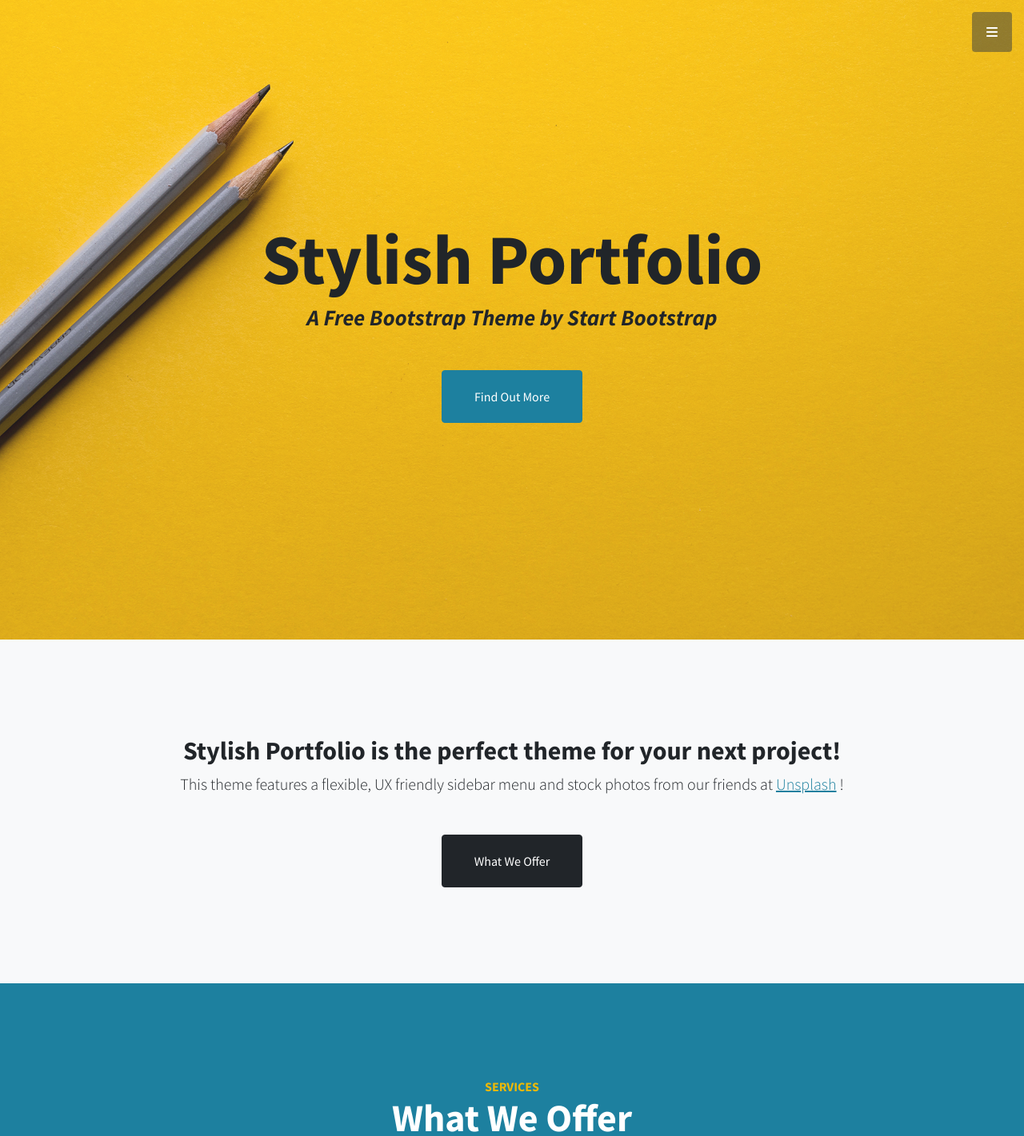
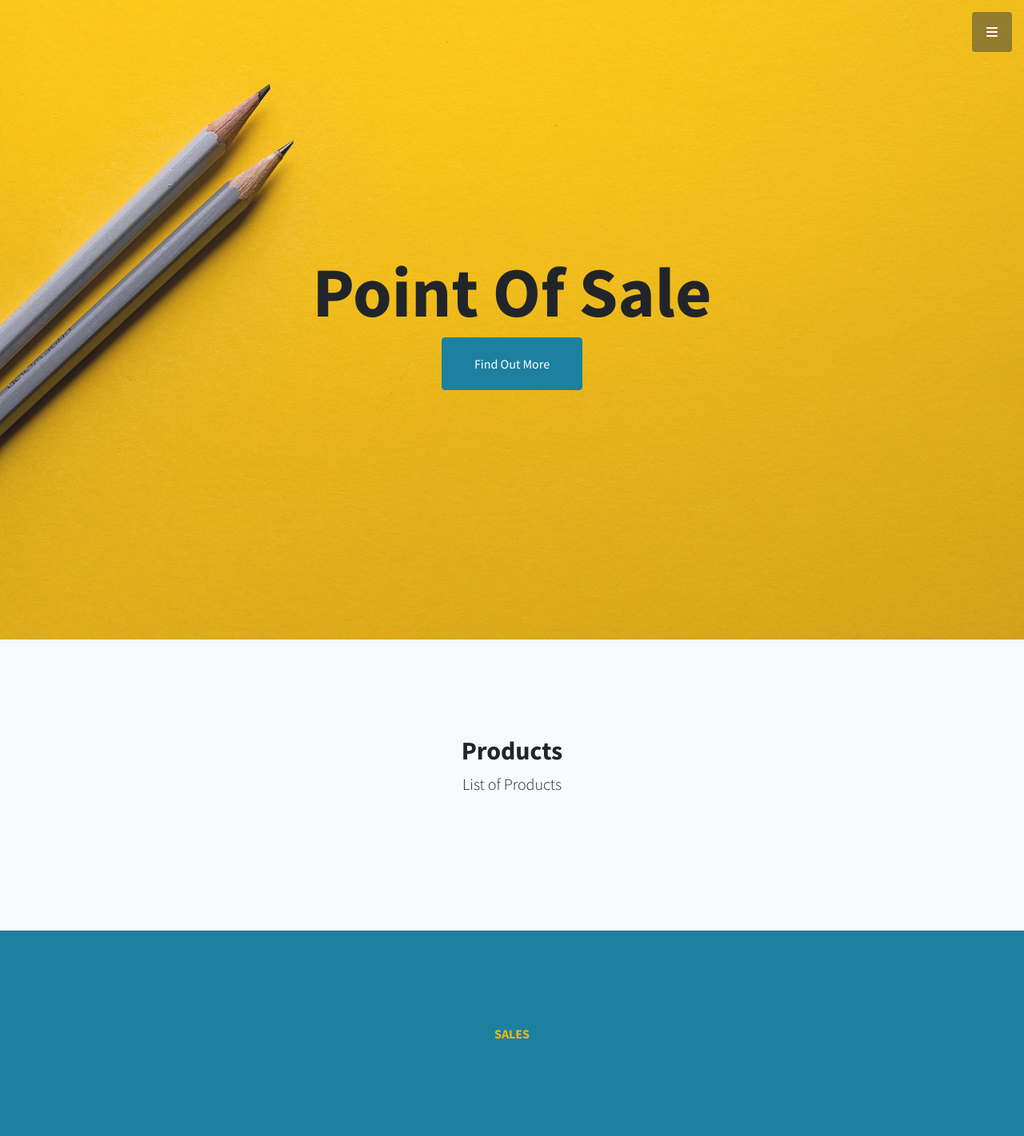
Before and after one commit to demuk/point-of-sale, a Flask app: page /home in a window 1280 px wide. Shown: the top 1421 px of the page at 80% size. Run offline with Flask 2, Linux system fonts and the light colour scheme; some libraries are stand-ins or nearby versions.

Commit message:
updated tamplate

```diff
--- a/app/templates/home.html
+++ b/app/templates/home.html
@@ -5,7 +5,7 @@
         <meta name="viewport" content="width=device-width, initial-scale=1, shrink-to-fit=no" />
         <meta name="description" content="" />
         <meta name="author" content="" />
-        <title>Stylish Portfolio - Start Bootstrap Template</title>
+        <title>Point Of Sale - Home</title>
         <!-- Favicon-->
         <link rel="icon" type="image/x-icon" href="assets/favicon.ico" />
         <!-- Font Awesome icons (free version)-->
@@ -22,19 +22,18 @@
         <a class="menu-toggle rounded" href="#"><i class="fas fa-bars"></i></a>
         <nav id="sidebar-wrapper">
             <ul class="sidebar-nav">
-                <li class="sidebar-brand"><a href="#page-top">Start Bootstrap</a></li>
+                <li class="sidebar-brand"><a href="#page-top">Point Of Sale</a></li>
                 <li class="sidebar-nav-item"><a href="#page-top">Home</a></li>
-                <li class="sidebar-nav-item"><a href="#about">About</a></li>
-                <li class="sidebar-nav-item"><a href="#services">Services</a></li>
-                <li class="sidebar-nav-item"><a href="#portfolio">Portfolio</a></li>
+                <li class="sidebar-nav-item"><a href="#about">Products</a></li>
+                <li class="sidebar-nav-item"><a href="#services">Sales</a></li>
+                <li class="sidebar-nav-item"><a href="#portfolio">About</a></li>
                 <li class="sidebar-nav-item"><a href="#contact">Contact</a></li>
             </ul>
         </nav>
         <!-- Header-->
         <header class="masthead d-flex align-items-center">
             <div class="container px-4 px-lg-5 text-center">
-                <h1 class="mb-1">Stylish Portfolio</h1>
-                <h3 class="mb-5"><em>A Free Bootstrap Theme by Start Bootstrap</em></h3>
+                <h1 class="mb-1">Point Of Sale</h1>
                 <a class="btn btn-primary btn-xl" href="#about">Find Out More</a>
             </div>
         </header>
@@ -43,13 +42,10 @@
             <div class="container px-4 px-lg-5 text-center">
                 <div class="row gx-4 gx-lg-5 justify-content-center">
                     <div class="col-lg-10">
-                        <h2>Stylish Portfolio is the perfect theme for your next project!</h2>
+                        <h2>Products</h2>
                         <p class="lead mb-5">
-                            This theme features a flexible, UX friendly sidebar menu and stock photos from our friends at
-                            <a href="https://unsplash.com/">Unsplash</a>
-                            !
+                            List of Products
                         </p>
-                        <a class="btn btn-dark btn-xl" href="#services">What We Offer</a>
                     </div>
                 </div>
             </div>
@@ -58,98 +54,30 @@
         <section class="content-section bg-primary text-white text-center" id="services">
             <div class="container px-4 px-lg-5">
                 <div class="content-section-heading">
-                    <h3 class="text-secondary mb-0">Services</h3>
-                    <h2 class="mb-5">What We Offer</h2>
+                    <h3 class="text-secondary mb-0">Sales</h3>
                 </div>
-                <div class="row gx-4 gx-lg-5">
-                    <div class="col-lg-3 col-md-6 mb-5 mb-lg-0">
-                        <span class="service-icon rounded-circle mx-auto mb-3"><i class="icon-screen-smartphone"></i></span>
-                        <h4><strong>Responsive</strong></h4>
-                        <p class="text-faded mb-0">Looks great on any screen size!</p>
-                    </div>
-                    <div class="col-lg-3 col-md-6 mb-5 mb-lg-0">
-                        <span class="service-icon rounded-circle mx-auto mb-3"><i class="icon-pencil"></i></span>
-                        <h4><strong>Redesigned</strong></h4>
-                        <p class="text-faded mb-0">Freshly redesigned for Bootstrap 5.</p>
-                    </div>
-                    <div class="col-lg-3 col-md-6 mb-5 mb-md-0">
-                        <span class="service-icon rounded-circle mx-auto mb-3"><i class="icon-like"></i></span>
-                        <h4><strong>Favorited</strong></h4>
-                        <p class="text-faded mb-0">
-                            Millions of users
-                            <i class="fas fa-heart"></i>
-                            Start Bootstrap!
-                        </p>
-                    </div>
-                    <div class="col-lg-3 col-md-6">
-                        <span class="service-icon rounded-circle mx-auto mb-3"><i class="icon-mustache"></i></span>
-                        <h4><strong>Question</strong></h4>
-                        <p class="text-faded mb-0">I mustache you a question...</p>
-                    </div>
+
                 </div>
             </div>
         </section>
         <!-- Callout-->
         <section class="callout">
             <div class="container px-4 px-lg-5 text-center">
-                <h2 class="mx-auto mb-5">
-                    Welcome to
-                    <em>your</em>
-                    next website!
-                </h2>
-                <a class="btn btn-primary btn-xl" href="https://startbootstrap.com/theme/stylish-portfolio/">Download Now!</a>
+                <h2 class="mx-auto mb-5">About </h2>
             </div>
         </section>
         <!-- Portfolio-->
         <section class="content-section" id="portfolio">
             <div class="container px-4 px-lg-5">
                 <div class="content-section-heading text-center">
-                    <h3 class="text-secondary mb-0">Portfolio</h3>
-                    <h2 class="mb-5">Recent Projects</h2>
+                    <h3 class="text-secondary mb-0">Contact</h3>
+                    <h2 class="mb-5"></h2>
                 </div>
                 <div class="row gx-0">
                     <div class="col-lg-6">
                         <a class="portfolio-item" href="#!">
-                            <div class="caption">
-                                <div class="caption-content">
-                                    <div class="h2">Stationary</div>
-                                    <p class="mb-0">A yellow pencil with envelopes on a clean, blue backdrop!</p>
-                                </div>
-                            </div>
+
                             <img class="img-fluid" src="assets/img/portfolio-1.jpg" alt="..." />
-                        </a>
-                    </div>
-                    <div class="col-lg-6">
-                        <a class="portfolio-item" href="#!">
-                            <div class="caption">
-                                <div class="caption-content">
-                                    <div class="h2">Ice Cream</div>
-                                    <p class="mb-0">A dark blue background with a colored pencil, a clip, and a tiny ice cream cone!</p>
-                                </div>
-                            </div>
-                            <img class="img-fluid" src="assets/img/portfolio-2.jpg" alt="..." />
-                        </a>
-                    </div>
-                    <div class="col-lg-6">
-                        <a class="portfolio-item" href="#!">
-                            <div class="caption">
-                                <div class="caption-content">
-                                    <div class="h2">Strawberries</div>
-                                    <p class="mb-0">Strawberries are such a tasty snack, especially with a little sugar on top!</p>
-                                </div>
-                            </div>
-                            <img class="img-fluid" src="assets/img/portfolio-3.jpg" alt="..." />
-                        </a>
-                    </div>
-                    <div class="col-lg-6">
-                        <a class="portfolio-item" href="#!">
-                            <div class="caption">
-                                <div class="caption-content">
-                                    <div class="h2">Workspace</div>
-                                    <p class="mb-0">A yellow workspace with some scissors, pencils, and other objects.</p>
-                                </div>
-                            </div>
-                            <img class="img-fluid" src="assets/img/portfolio-4.jpg" alt="..." />
                         </a>
                     </div>
                 </div>
@@ -157,18 +85,8 @@
         </section>
         <!-- Call to Action-->
         <section class="content-section bg-primary text-white">
-            <div class="container px-4 px-lg-5 text-center">
-                <h2 class="mb-4">The buttons below are impossible to resist...</h2>
-                <a class="btn btn-xl btn-light me-4" href="#!">Click Me!</a>
-                <a class="btn btn-xl btn-dark" href="#!">Look at Me!</a>
-            </div>
         </section>
         <!-- Map-->
-        <div class="map" id="contact">
-            <iframe src="https://maps.google.com/maps?f=q&amp;source=s_q&amp;hl=en&amp;geocode=&amp;q=Twitter,+Inc.,+Market+Street,+San+Francisco,+CA&amp;aq=0&amp;oq=twitter&amp;sll=28.659344,-81.187888&amp;sspn=0.128789,0.264187&amp;ie=UTF8&amp;hq=Twitter,+Inc.,+Market+Street,+San+Francisco,+CA&amp;t=m&amp;z=15&amp;iwloc=A&amp;output=embed"></iframe>
-            <br />
-            <small><a href="https://maps.google.com/maps?f=q&amp;source=embed&amp;hl=en&amp;geocode=&amp;q=Twitter,+Inc.,+Market+Street,+San+Francisco,+CA&amp;aq=0&amp;oq=twitter&amp;sll=28.659344,-81.187888&amp;sspn=0.128789,0.264187&amp;ie=UTF8&amp;hq=Twitter,+Inc.,+Market+Street,+San+Francisco,+CA&amp;t=m&amp;z=15&amp;iwloc=A"></a></small>
-        </div>
         <!-- Footer-->
         <footer class="footer text-center">
             <div class="container px-4 px-lg-5">
@@ -183,7 +101,7 @@
                         <a class="social-link rounded-circle text-white" href="#!"><i class="icon-social-github"></i></a>
                     </li>
                 </ul>
-                <p class="text-muted small mb-0">Copyright &copy; Your Website 2022</p>
+                <p class="text-muted small mb-0">Copyright &copy; point of sale 2022</p>
             </div>
         </footer>
         <!-- Scroll to Top Button-->
```
